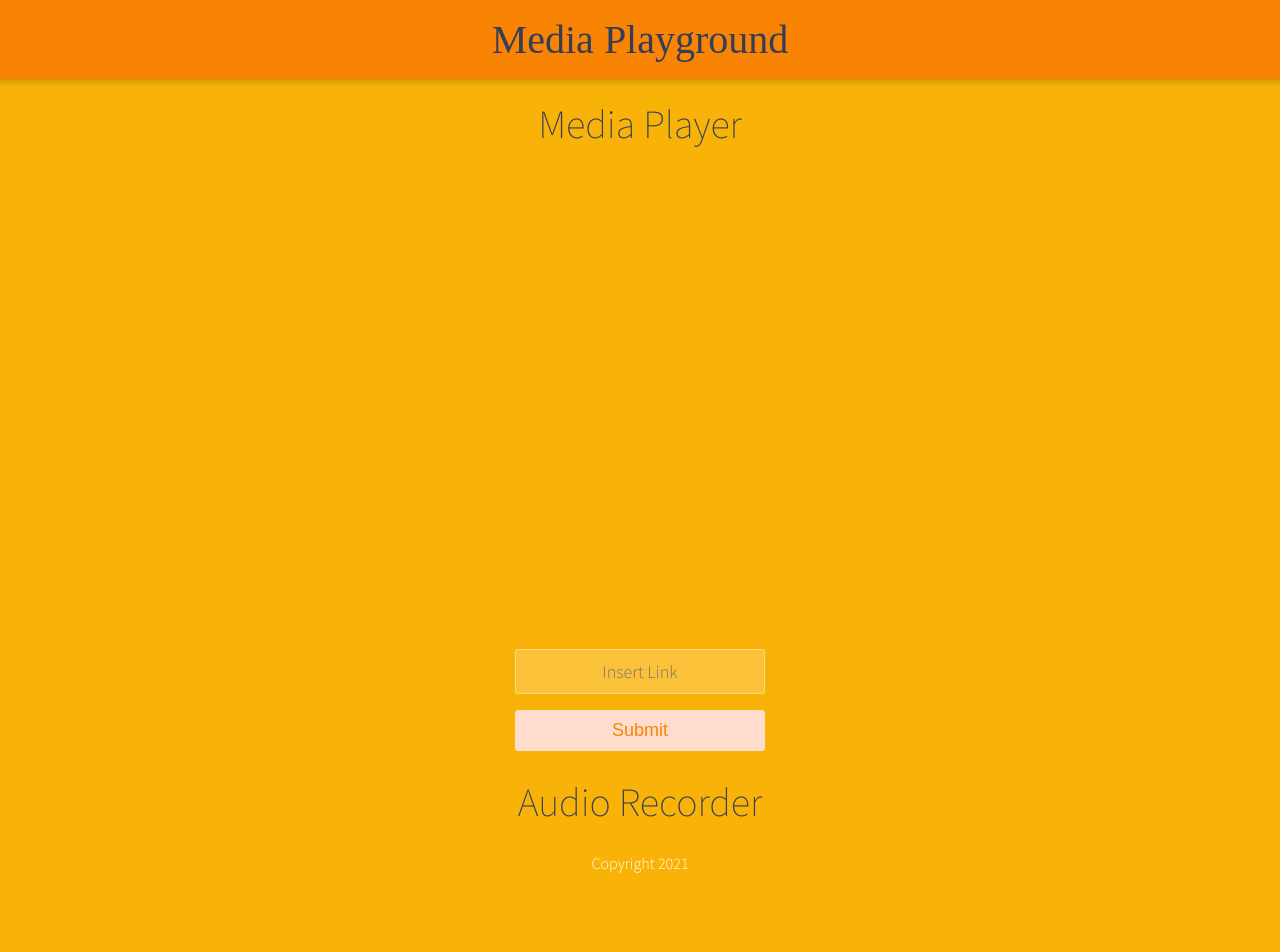
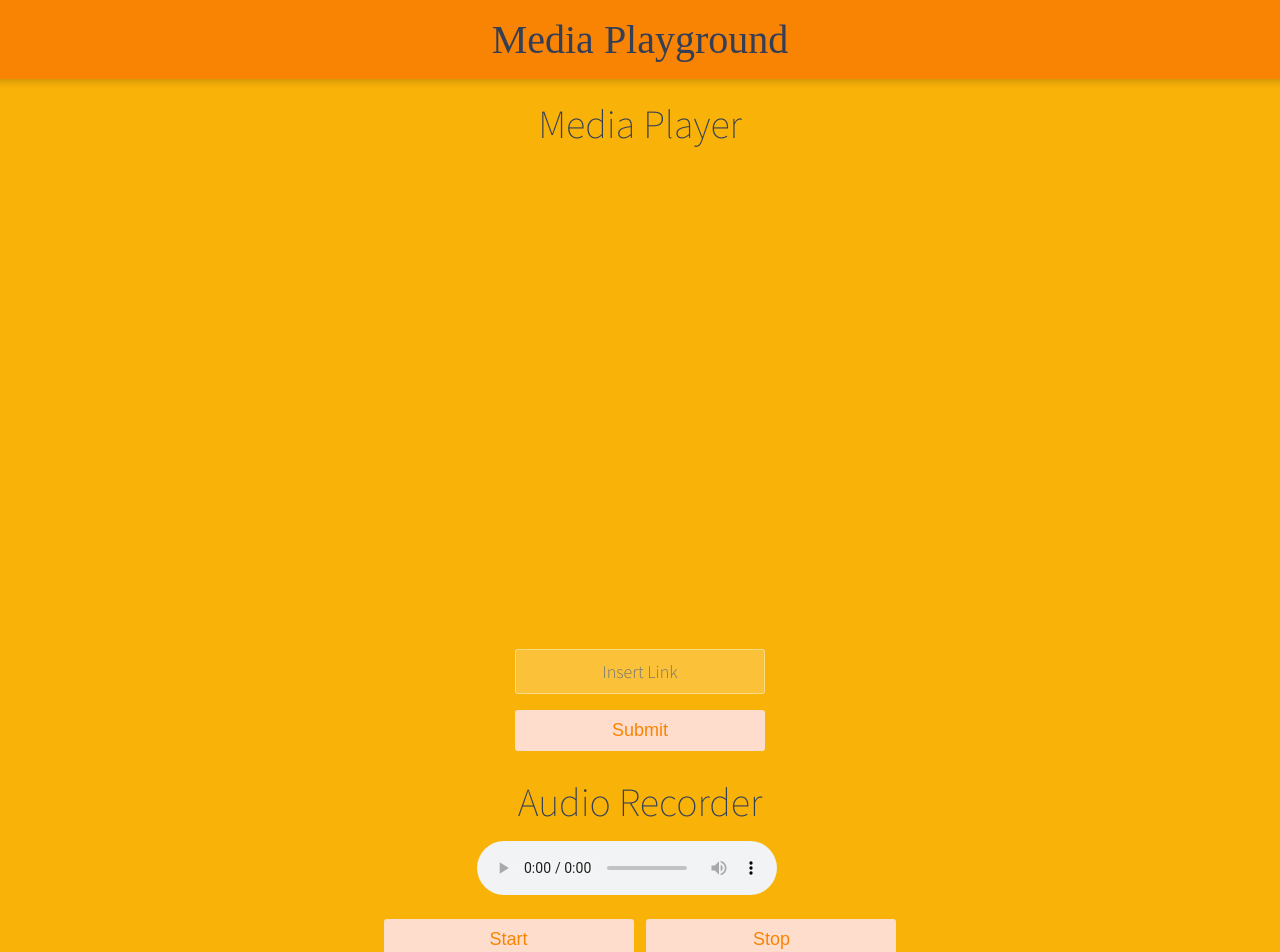
Before and after one commit to Urmi-Jana/REact-MediaPlayer, a React (Create React App) app: page / in a window 1280 px wide. Shown: the top 952 px of the page. Before the commit the page ends 873 px from the top, so only its background shows below. Built offline with nearby package versions, Linux system fonts and the light colour scheme.

Commit message:
Replaced Recorder component

```diff
--- a/src/components/App.js
+++ b/src/components/App.js
@@ -2,7 +2,7 @@ import React from "react";
 import Header from "./Heading"
 import Footer from "./Footer"
 import MediaPlayer from "./MediaPlayer";
-import Recorder from "./Recorder";
+import Audio from "./Audio";
 // import Form from "./Form.jsx"
 
 const App = () => {
@@ -18,7 +18,7 @@ const App = () => {
       <br />
 
       <h1>Audio Recorder</h1>
-      <Recorder />
+      <Audio />
 
       <Footer />
     </div>
```
